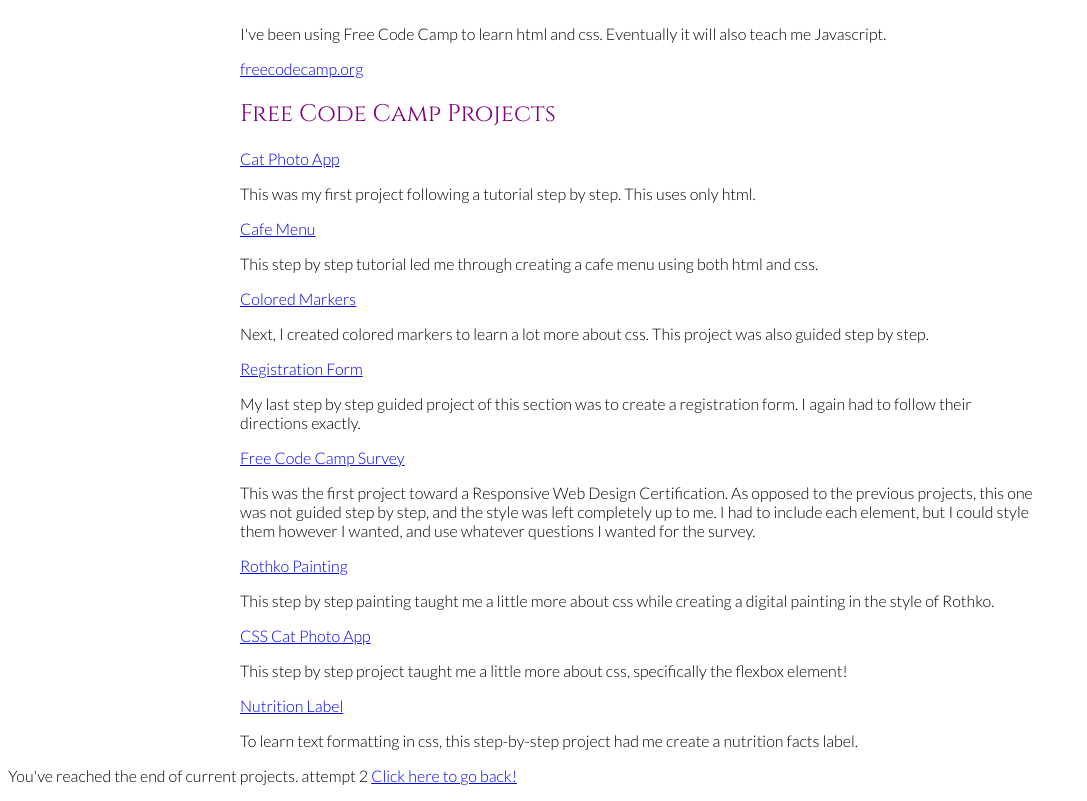
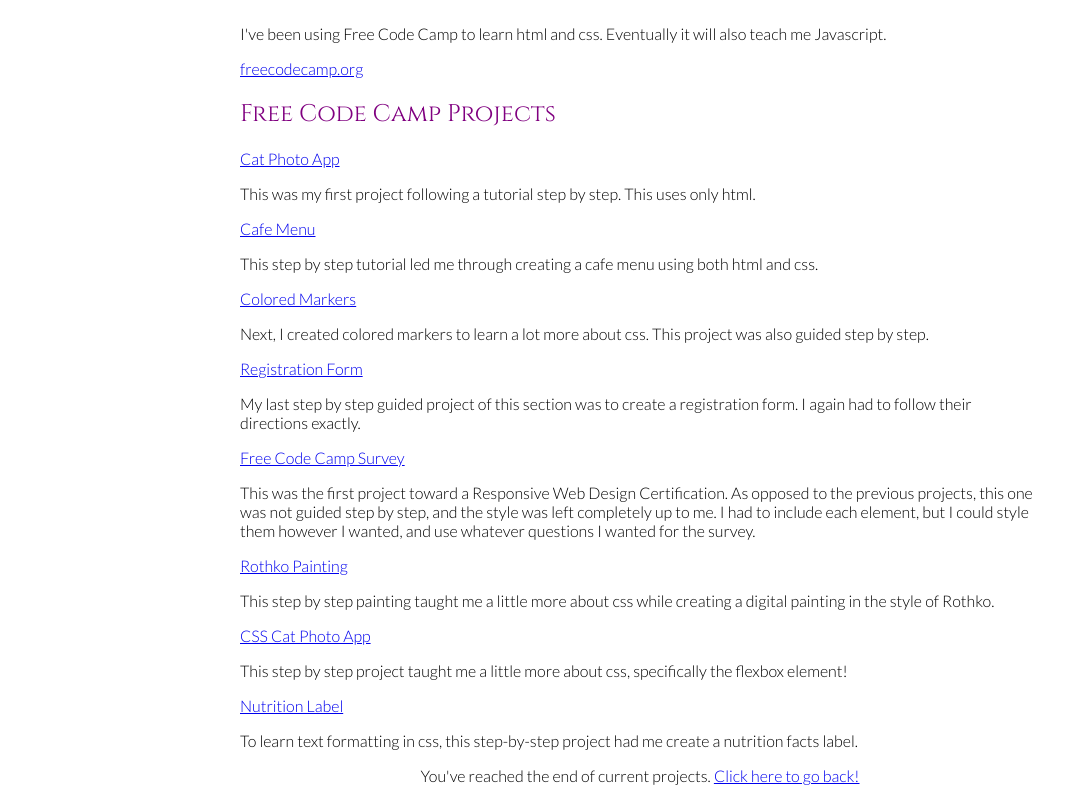
Before and after one commit to ADHDFairy/my-site, a website: page projects/index.html in a window 1280 px wide. Shown: the part 84-885 px from the top of the page, without its empty margins (0-1087 px from the left). Drawn offline with Linux system fonts and the light colour scheme.

Commit message:
Center align footer

```diff
--- a/projects/index.html
+++ b/projects/index.html
@@ -63,6 +63,6 @@
   </div>
 </body>
 <footer>
-  <p>You've reached the end of current projects. attempt 2 <a href="My Site/index.html">Click here to go back!</a></p>
+  <p>You've reached the end of current projects. <a href="My Site/index.html">Click here to go back!</a></p>
 </footer>
 </html>
--- a/styles.css
+++ b/styles.css
@@ -12,7 +12,9 @@
   display: block;
 }
 
-
+footer {
+  text-align: center;
+}
 
 h1 {
   font-family: Cinzel;
```
